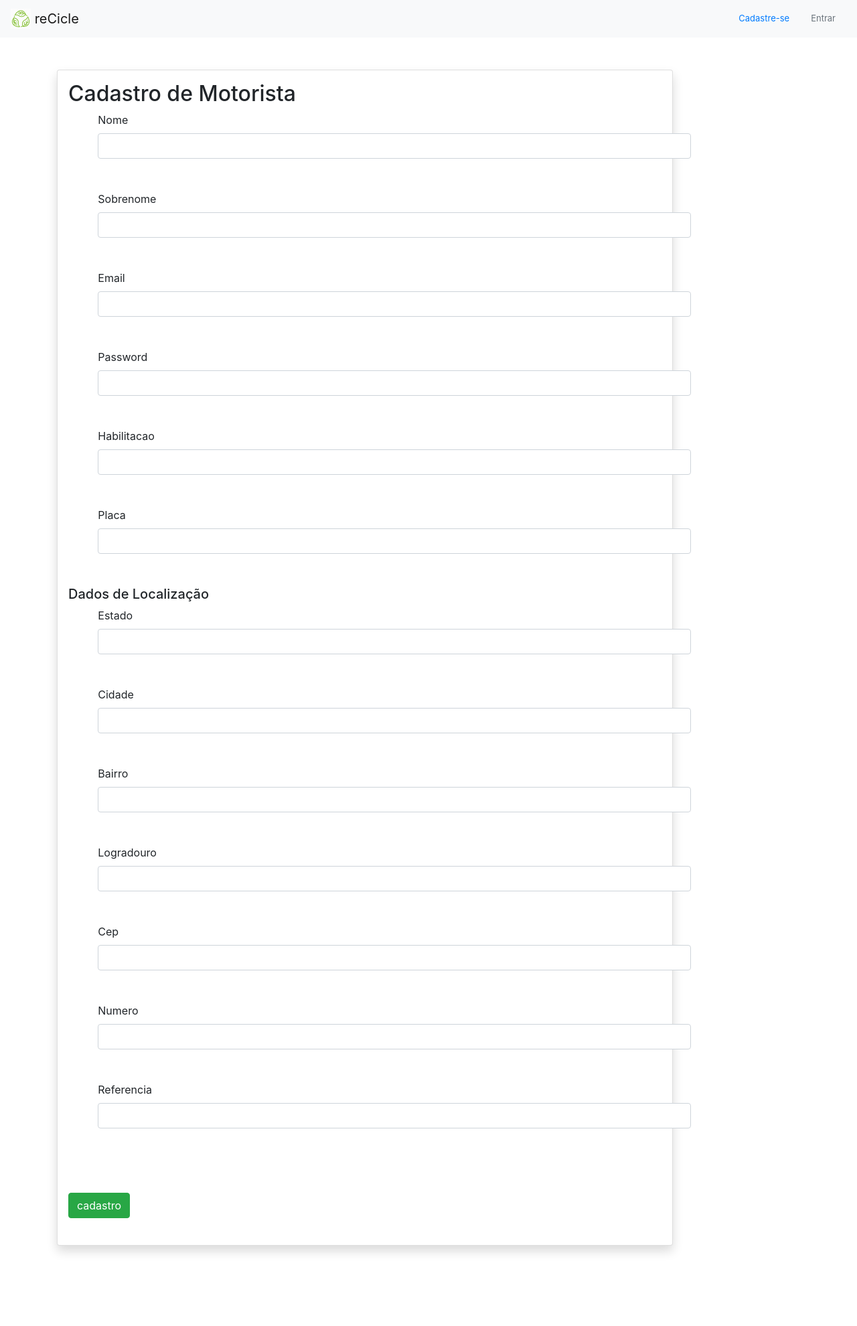
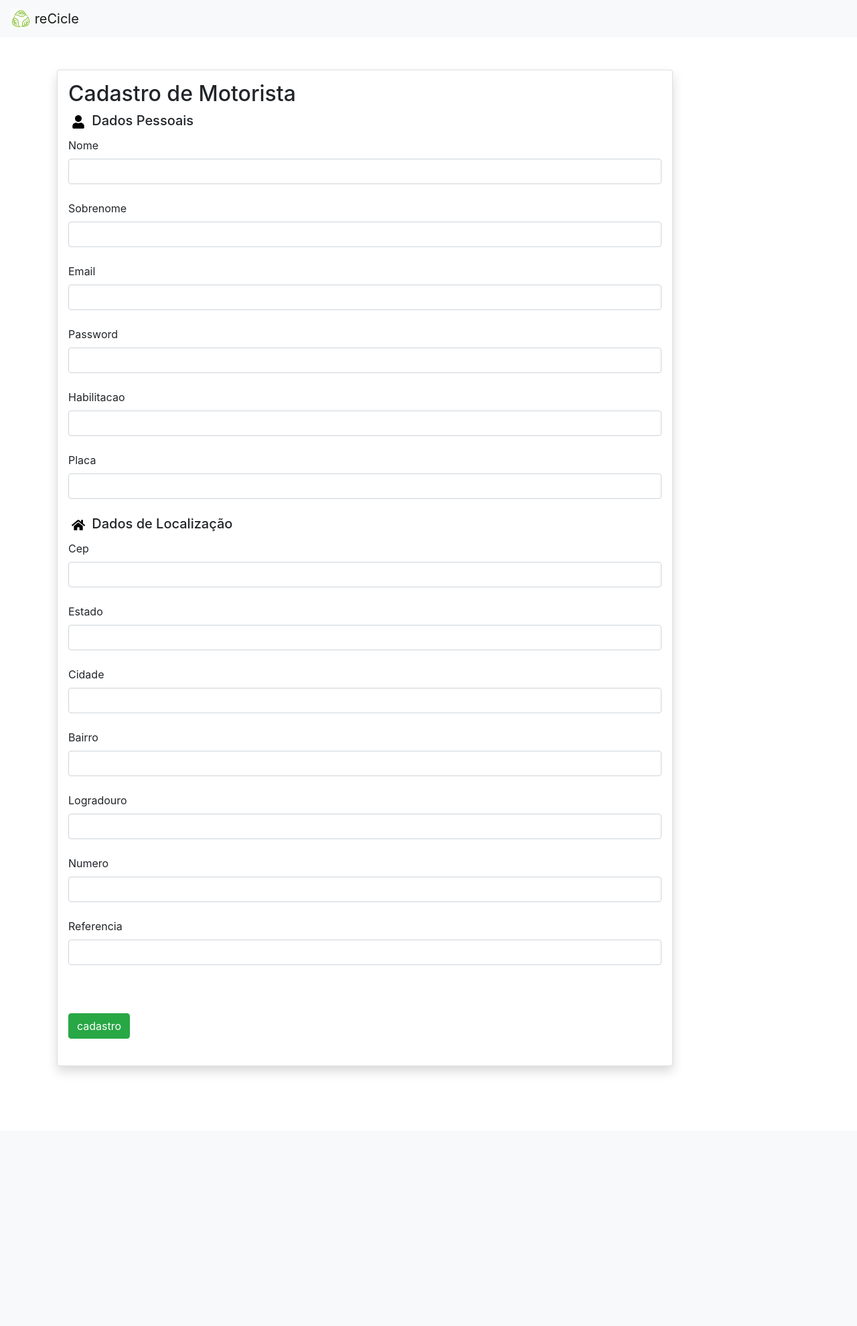
Before and after one commit to MarceloMendes94/reCicle_code, a Django app: page /motorista/cadastro/ in a window 1280 px wide. Shown: the whole page at 67% size. After the commit the page ends 1601 px from the top, so only its background shows below. Run offline with Django 3.2, Linux system fonts and the light colour scheme; some libraries are stand-ins or nearby versions.

Commit message:
features: CEP autocomplete , icones.
corrigi uma linha do salzman
...("dsadsad');
...("lkasdnsa");

```diff
--- a/AppResiduos/Aplicacao/forms.py
+++ b/AppResiduos/Aplicacao/forms.py
@@ -15,11 +15,11 @@ class ClienteForm(Form):
         model = Cliente
 
 class EnderecoForm(Form):
+    cep         =    forms.CharField(widget=forms.TextInput(attrs={'class': 'form-control'}))
     estado      =    forms.CharField(widget=forms.TextInput(attrs={'class': 'form-control'}))
     cidade      =    forms.CharField(widget=forms.TextInput(attrs={'class': 'form-control'}))
     bairro      =    forms.CharField(widget=forms.TextInput(attrs={'class': 'form-control'}))
     logradouro  =    forms.CharField(widget=forms.TextInput(attrs={'class': 'form-control'}))
-    cep         =    forms.CharField(widget=forms.TextInput(attrs={'class': 'form-control'}))
     numero      =    forms.CharField(widget=forms.TextInput(attrs={'class': 'form-control'}))
     referencia  =    forms.CharField(widget=forms.TextInput(attrs={'class': 'form-control'}))
     class Meta:
--- a/AppResiduos/Aplicacao/templates/cadastro.html
+++ b/AppResiduos/Aplicacao/templates/cadastro.html
@@ -15,7 +15,7 @@
 	<script>
 		//este é chamado com os resultados da função FB.getLoginStatus().
 		function statusChangeCallback(response) {
-			console.log("statusChangeCallback');
+			console.log("statusChangeCallback");
 			console.log(response);
 			//o objeto de resposta é retornado com um campo de status que permite...
 			//...o app saber qual estado de autenticação do usuário
--- a/AppResiduos/Aplicacao/templates/motorista_cadastro.html
+++ b/AppResiduos/Aplicacao/templates/motorista_cadastro.html
@@ -5,29 +5,6 @@
     <title>Cliente</title>
         {% load static %}
     <link type="text/css" rel="stylesheet" href="{% static 'css/bootstrap.min.css' %}">
-    <style>
-        label {
-            display: block;
-            width: 150px;
-            margin-left: 5%;
-        }
-
-        input, textarea {
-            margin-left: 5%;
-            width: 90%;
-            height: 36px;
-        }
-
-        button {
-            display: flex;
-            justify-content: center;
-        }
-
-        li {
-            list-style-type: none;
-            font-size: small;
-        }
-    </style>
 </head>
 <body>
 
@@ -38,14 +15,6 @@
             <img src="/static/img/recicle.png" width="30" height="30" class="d-inline-block align-top" alt="">
             reCicle
         </a>
-        <ul class="nav justify-content-end">
-            <li class="nav-item">
-                <a class="nav-link " href="/cadastro">Cadastre-se</a>
-            </li>
-            <li class="nav-item">
-                <a class="nav-link disabled" href="#">Entrar</a>
-            </li>
-        </ul>
     </nav>
     <br>
 
@@ -56,19 +25,25 @@
             <div class="form-group">
                 <div class="card  shadow p-3 mb-5 bg-white rounded">
                     <h2>Cadastro de Motorista</h2>
-
+                    <h5>
+                        <img src="/static/icons/user-solid.svg" width="20px" height="20px" style="margin:5px">
+                        Dados Pessoais
+                    </h5>
                     <form method="POST" class="post-form">{% csrf_token %}
                         {% for i in motoristaform %}
                         <label>{{i.label}}</label>
                         {{ i }}
-                        <br><br>
+                        <br>
                         {% endfor %}
                         <!-- fim de um form inicio de outro -->
-                        <h5>Dados de Localização</h5>
+                        <h5>
+                            <img src="/static/icons/home-solid.svg" width="20px" height="20px" style="margin:5px">
+                            Dados de Localização
+                        </h5>
                         {% for i in enderecoform %}
                         <label>{{i.label}}</label>
                         {{ i }}
-                        <br><br>
+                        <br>
                         {% endfor %}
                         <br><br>
                         <button type="submit" class="btn btn-success">cadastro</button>
@@ -82,6 +57,28 @@
     </div>
 
 </div>
-<br><br><br>
+<br>
+<script src="https://code.jquery.com/jquery-3.0.0.min.js"></script>
+<script>
+    $("#id_cep").blur(function(){
+        var cep = this.value.replace(/[^0-9]/, "");
+        if(cep.length != 8){
+            return false;
+        }
+        var url = "https://viacep.com.br/ws/"+cep+"/json/";
+
+        $.getJSON(url, function(dadosRetorno){
+            try{
+                // Preenche os campos de acordo com o retorno da pesquisa
+                $("#id_logradouro").val(dadosRetorno.logradouro);
+                $("#id_endereco").val(dadosRetorno.logradouro);
+                $("#id_bairro").val(dadosRetorno.bairro);
+                $("#id_cidade").val(dadosRetorno.localidade);
+                $("#id_estado").val(dadosRetorno.uf);
+            }catch(ex){}
+        });
+    });
+</script>
+<br>
 </body>
 </html>
--- a/AppResiduos/Aplicacao/templates/motorista_perfil.html
+++ b/AppResiduos/Aplicacao/templates/motorista_perfil.html
@@ -17,7 +17,10 @@
             </a>
             <ul class="nav justify-content-end">
                 <li class="nav-item">
-                    <a class="nav-link " >{{nome}}</a>
+                    <a class="nav-link">
+                        <img src="/static/icons/user-solid.svg" width="20px" height="20px">
+                        {{nome}}
+                    </a>
                 </li>
                 <li class="nav-item">
                     <a class="nav-link" href="/logout/">sair</a>
@@ -29,7 +32,6 @@
             <li>
                 <a href='/motorista/coleta/'>coletas</a>
             </li>
-            <li>carteira</li>
         </ul>
 
     </body>
```
Also changed, not shown: AppResiduos/Aplicacao/templates/cliente_cadastro.html (+35 -8 lines), AppResiduos/Aplicacao/templates/cliente_perfil.html (+10 -7 lines), AppResiduos/Aplicacao/templates/index.html (+7 -0 lines), AppResiduos/AppResiduos/settings.py (+0 -12 lines), AppResiduos/Aplicacao/static/icons/arrow-circle-left-solid.svg (added), AppResiduos/Aplicacao/static/icons/home-solid.svg (added), AppResiduos/Aplicacao/static/icons/user-solid.svg (added), AppResiduos/Aplicacao/static/icons/wallet-solid.svg (added), AppResiduos/Aplicacao/static/icons/warehouse-solid.svg (added).
